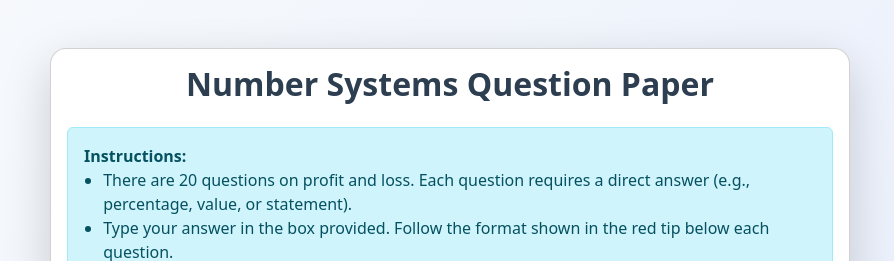
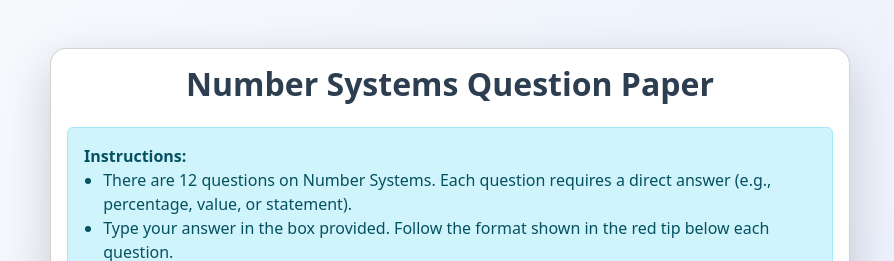
Before and after one commit to Vijay112003/aptitudetest, a plain HTML site: page index.html in a window 1280 px wide. Shown: the top 261 px of the page, without its empty margins (190-1084 px from the left). Drawn offline with nearby package versions, Linux system fonts and the light colour scheme.

Commit message:
Update index.html

```diff
--- a/index.html
+++ b/index.html
@@ -80,7 +80,7 @@
                     <div class="alert alert-info">
                         <strong>Instructions:</strong>
                         <ul>
-                            <li>There are 20 questions on profit and loss. Each question requires a direct answer (e.g., percentage, value, or statement).</li>
+                            <li>There are 12 questions on Number Systems. Each question requires a direct answer (e.g., percentage, value, or statement).</li>
                             <li>Type your answer in the box provided. Follow the format shown in the red tip below each question.</li>
                             <li>You have <strong>4 minutes</strong> for each question. The timer resets for each new question.</li>
                             <li>Click <strong>"Next"</strong> to save your answer and proceed. You cannot go back to previous questions.</li>
```
